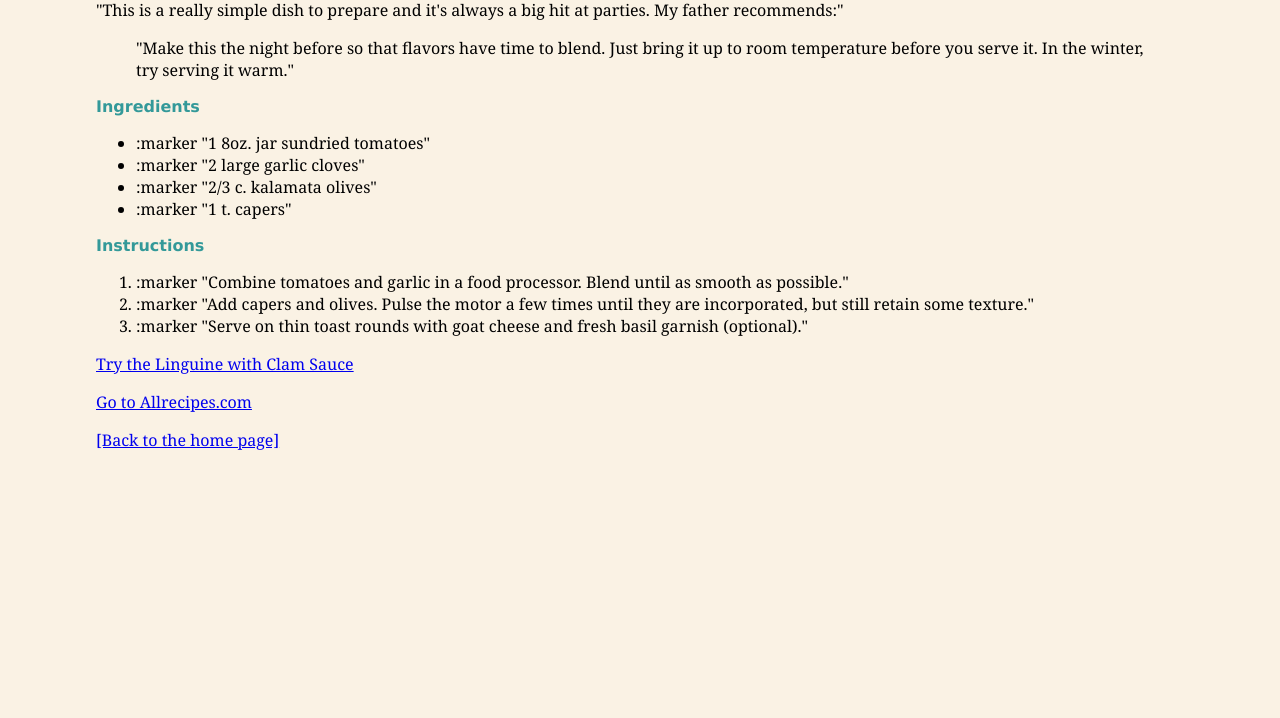
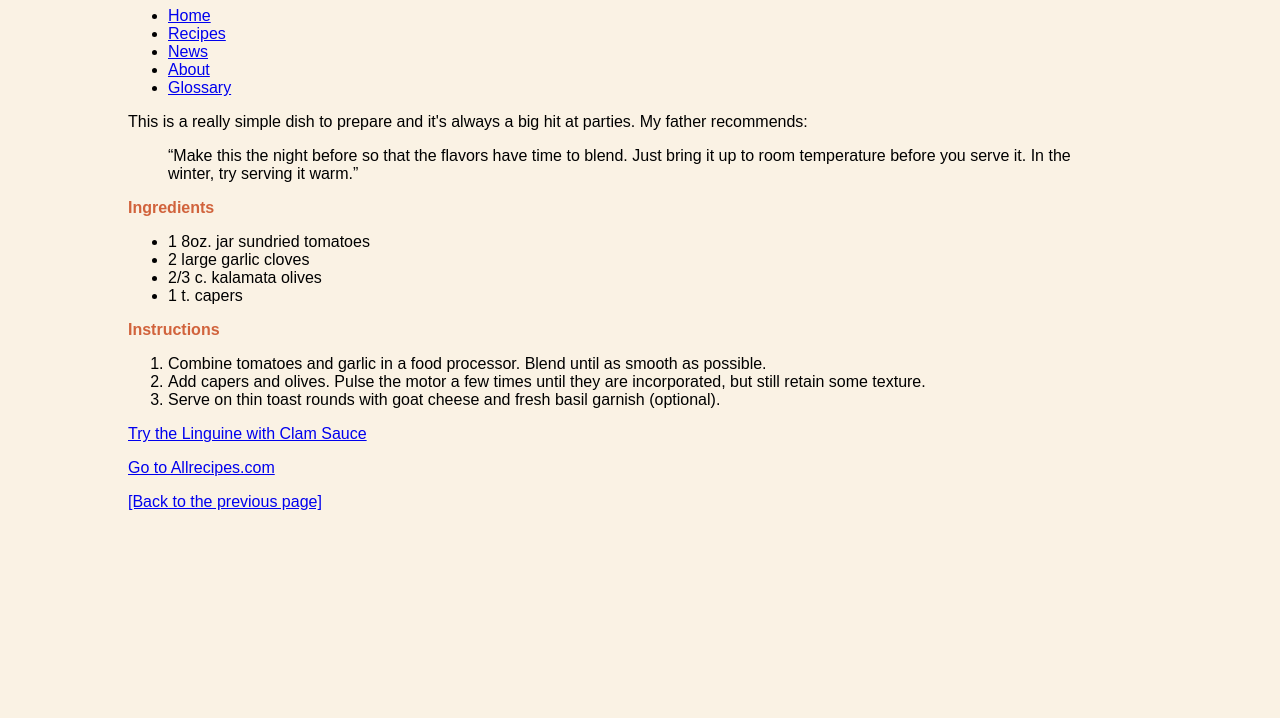
Before and after one commit to Joeswain/fid, a plain HTML site: page blackgoose/jenskitchen/recipes/tapenade.html in a window 1280 px wide. Shown: the part 82-800 px from the top of the page. Drawn offline with Linux system fonts and the light colour scheme.

Commit message:
Add files via upload

```diff
--- a/blackgoose/jenskitchen/recipes/tapenade.html
+++ b/blackgoose/jenskitchen/recipes/tapenade.html
@@ -6,77 +6,65 @@
  <style>
   body {
     background-color: #faf2e4;
-        margin: 2em 6em;
-        font-family: Georgia, "Times New Roman", Times, serif;
+    margin: 0 10%;
+    font-family: sans-serif;
     }
-      h1, h2 {
-        color: #399;}
   h1 {
-        font-size: 1.5em;
+    text-align: center;
+    font-family: serif;
+    font-weight: normal;
+    text-transform: uppercase;
+    border-bottom: 1px solid #57b1dc;
+    margin-top: 30px;
    }
   h2 {
-        font-family: Verdana, Geneva, sans-serif;
+    color: #d1633c;
     font-size: 1em;
    }
-      small {
-        color:#999;
-      }
 </style>
+
 </head>
+
 <body>
+
 <h1>Tapenade (Olive Spread)</h1>
-      <p>
-        "This is a really simple dish to prepare and it's always a big hit at parties. My father
-        recommends:"
+ <ul>
+<li><a href="../../index.html">Home</a></li>
+<li><a href="../index.html">Recipes</a></li>
+<li><a href="../../bgnews.html">News</a></li>
+<li><a href="../about.html">About</a></li>
+<li><a href="../../glossary.html" target="_blank">Glossary</a></li>
+ </ul>
+
+<p>This is a really simple dish to prepare and it's always a big hit at parties. My father recommends:</p>
+
 <blockquote>
-        <p>
-          "Make this the night before so that flavors have time to blend. Just bring it up
-        to room temperature before you serve it. In the winter, try serving it warm."
-      </p>
-        </blockquote>
+<p>&ldquo;Make this the night before so that the flavors have time to blend. Just bring it up to room temperature before you serve it. In the winter, try serving it warm.&rdquo;</blockquote>
 <h2>Ingredients</h2>
+
 <ul>
-          <li>
-              :marker
-              "1 8oz. jar sundried tomatoes"
-          </li>
-          <li>
-            :marker
-            "2 large garlic cloves"
-          </li>
-          <li>
-            :marker
-            "2/3 c. kalamata olives"
-          </li>
-          <li>
-            :marker
-            "1 t. capers"
-          </li>
+<li>1 8oz. jar sundried tomatoes</li>
+<li>2 large garlic cloves</li>
+<li>2/3 c. kalamata olives</li>
+<li>1 t. capers</li>
 </ul>
+
 <h2>Instructions</h2>
+
 <ol>
-          <li>
-            :marker
-            "Combine tomatoes and garlic in a food processor. Blend until as smooth as possible."
-          </li>
-          <li>
-            :marker
-            "Add capers and olives. Pulse the motor a few times until they are incorporated, but
-            still retain some texture."
-          </li>
-          <li>
-            :marker
-            "Serve on thin toast rounds with goat cheese and fresh basil garnish (optional)."
-          </li>
+<li>Combine tomatoes and garlic in a food processor. Blend until as smooth as possible.</li>
+
+<li>Add capers and olives. Pulse the motor a few times until they are incorporated, but still retain some texture.</li>
+
+<li>Serve on thin toast rounds with goat cheese and fresh basil garnish (optional).</li>
 </ol>
-        <p>
-          <a href="pasta/linguine.html">Try the Linguine with Clam Sauce</a>
-        </p>
-        <p>
-          <a href="http://www.allrecipes.com">Go to Allrecipes.com</a>
-        </p>
-        <p>
-          <a href="../index.html">[Back to the home page]</a>
-        </p>
+
+<p><a href="pasta/linguine.html">Try the Linguine with Clam Sauce</a></p>
+
+<p><a href="http://www.allrecipes.com">Go to Allrecipes.com</a></p>
+
+<p><a href="../index.html">[Back to the previous page]</a></p>
+
+
 </body>
 </html>
```
Also changed, not shown: blackgoose/jenskitchen/home.html (added, +67 -0 lines), blackgoose/inline.html (line endings or trailing spaces). Lines whose indentation alone changed are shown as unchanged.
